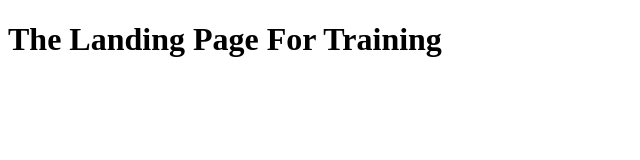
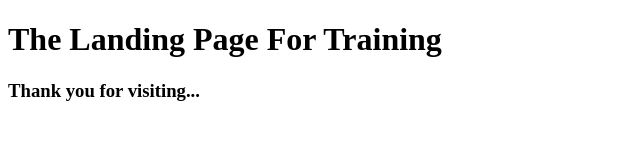
Before and after one commit to gulshankumarpatlekonverge/GIT-Course, a plain HTML site: page index.html in a window 1280 px wide. Shown: the whole page, without its empty margins (0-640 px from the left). Drawn offline with Linux system fonts and the light colour scheme.

Commit message:
added h3 tag in file

```diff
--- a/index.html
+++ b/index.html
@@ -8,5 +8,6 @@
 </head>
 <body>
     <h1>The Landing Page For Training</h1>
+    <h3>Thank you for visiting...</h3>
 </body>
 </html>
```
